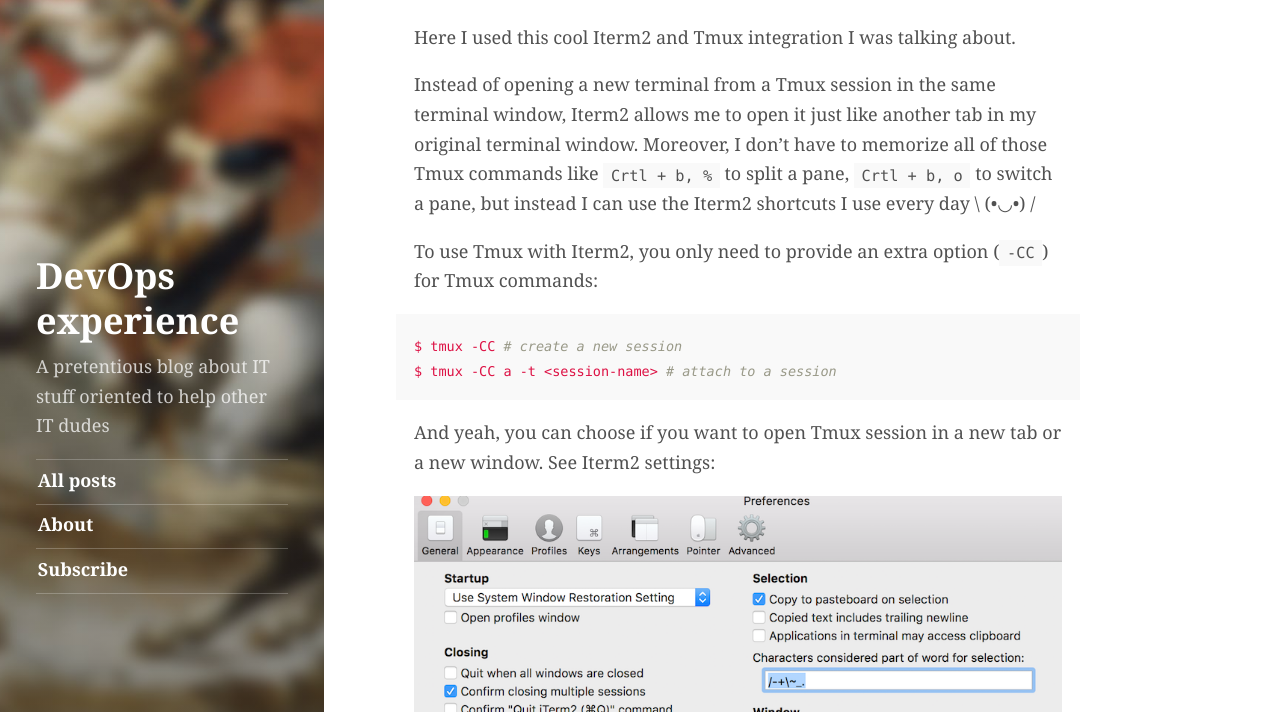
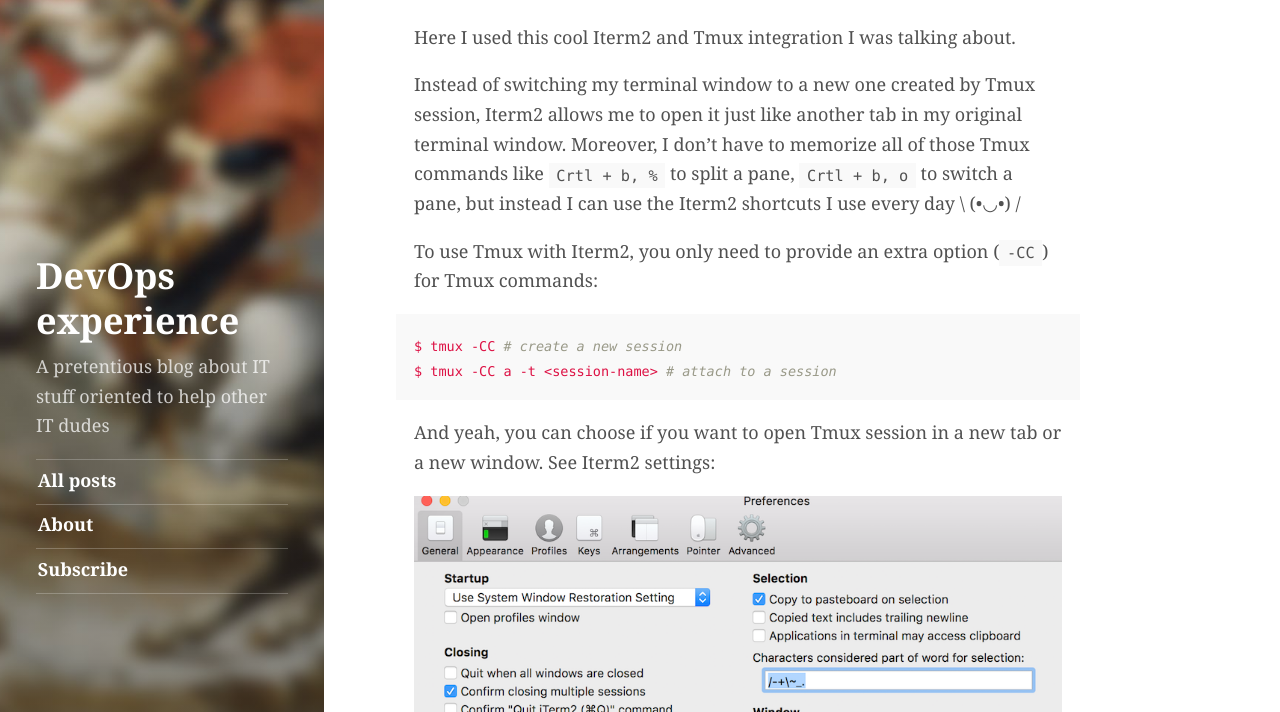
Before and after one commit to Artemmkin/Artemmkin.github.io, a Jekyll site: the page built from _posts/2017-05-28-tmux-iterm2.md, in a window 1280 px wide and 900 px high, scrolled down 3844 px, cut to the strip 188-900 px from the top of the window. Built offline with Jekyll 4.4.1, drawn with Linux system fonts in a browser that asks for light colours; comment, search, counter and statistics services are not loaded.

Commit message:
Correct sentences

````diff
--- a/_posts/2017-05-28-tmux-iterm2.md
+++ b/_posts/2017-05-28-tmux-iterm2.md
@@ -67,7 +67,7 @@ Let's see an example that demonstrates that Tmux sessions indeed persist beyond
 
 Here I used this cool Iterm2 and Tmux integration I was talking about.
 
-Instead of opening a new terminal from a Tmux session in the same terminal window, Iterm2 allows me to open it just like another tab in my original terminal window. Moreover, I don't have to memorize all of those Tmux commands like ```Crtl + b, %``` to split a pane, ```Crtl + b, o``` to switch a pane, but instead I can use the Iterm2 shortcuts I use every day \ (•◡•) /
+Instead of switching my terminal window to a new one created by Tmux session, Iterm2 allows me to open it just like another tab in my original terminal window. Moreover, I don't have to memorize all of those Tmux commands like ```Crtl + b, %``` to split a pane, ```Crtl + b, o``` to switch a pane, but instead I can use the Iterm2 shortcuts I use every day \ (•◡•) /
 
 To use Tmux with Iterm2, you only need to provide an extra option (```-CC```) for Tmux commands:
 ~~~yml
````
